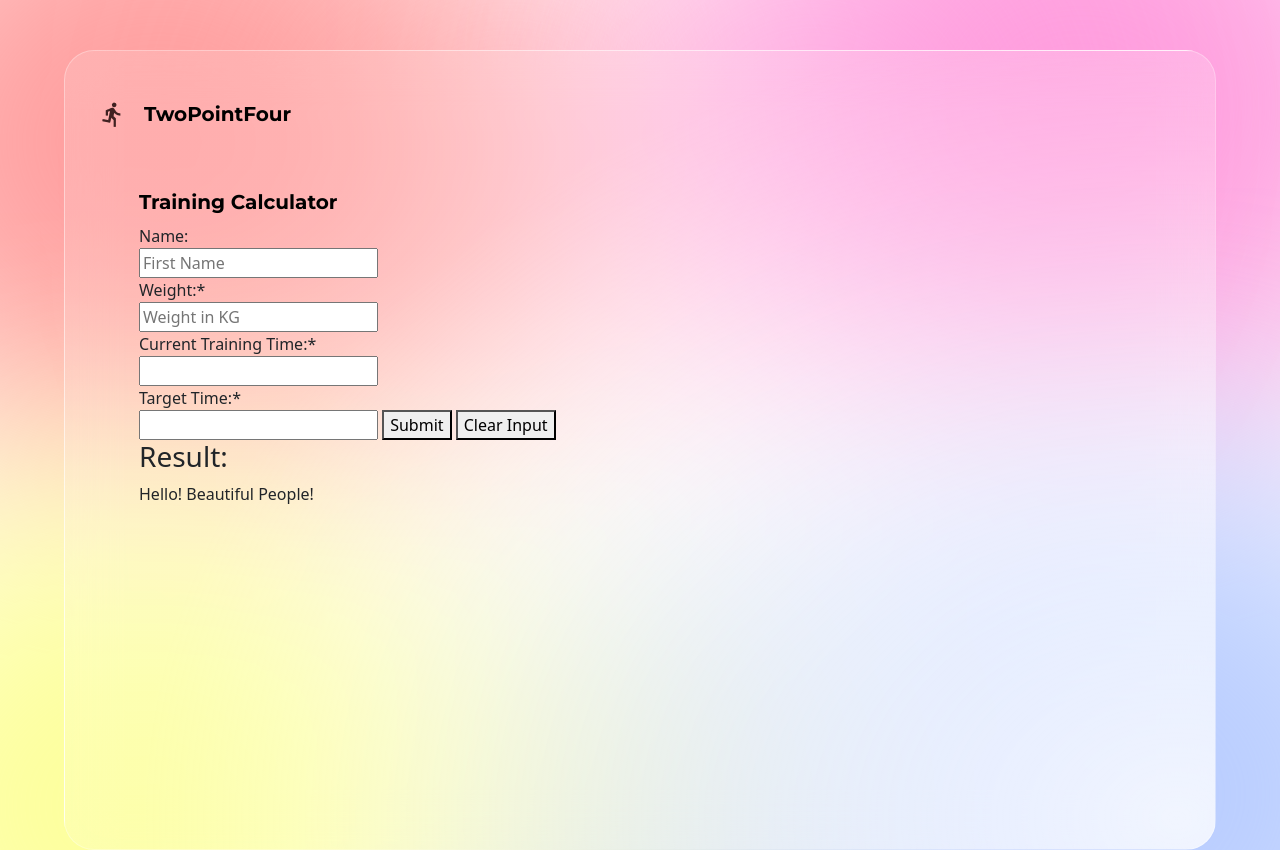
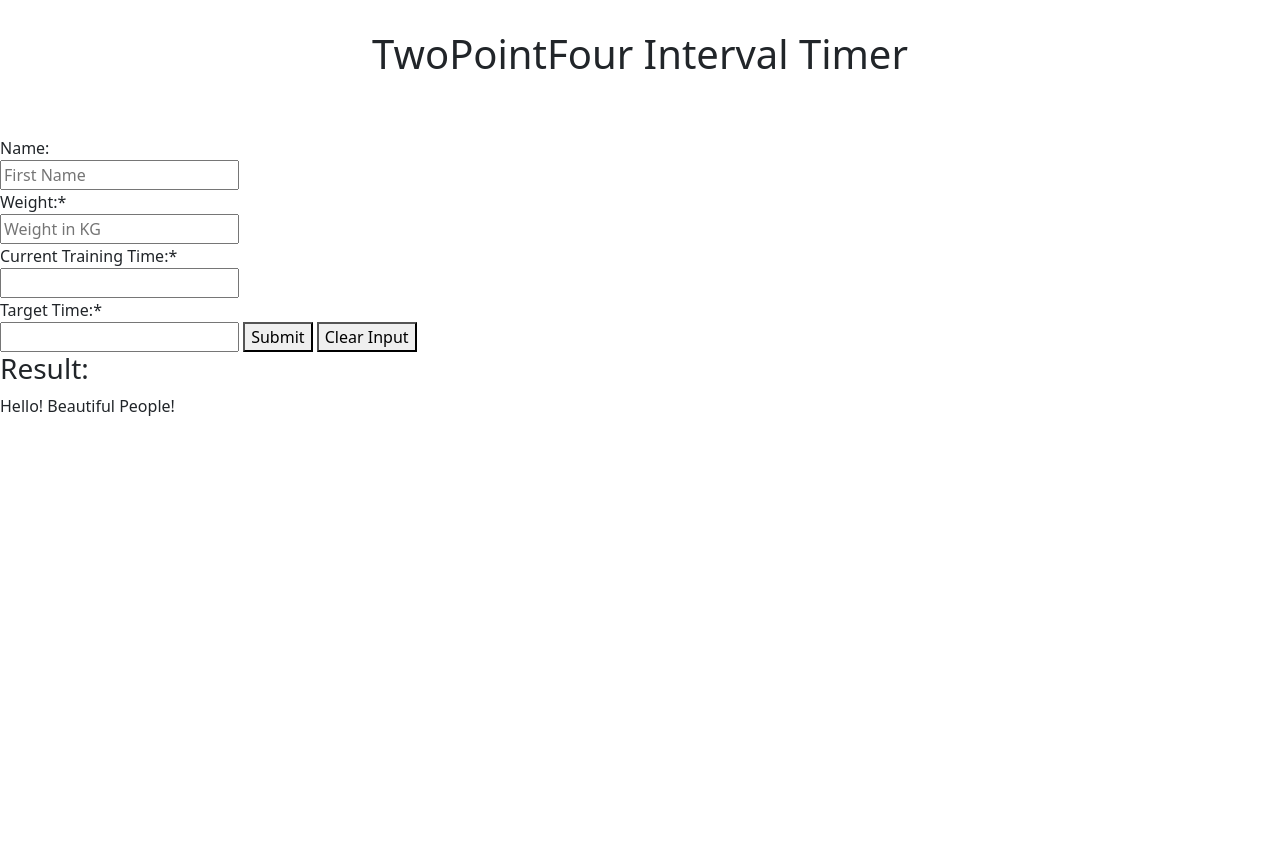
Before and after one commit to TwoPointFour/Run_App, a PHP site: page / in a window 1280 px wide. After the commit the page ends 416 px from the top, so only its background shows below. Run offline with PHP 8.4, Linux system fonts and the light colour scheme.

Commit message:
simplifying stuff

```diff
--- a/index.html
+++ b/index.html
@@ -1,69 +1,54 @@
 <!DOCTYPE html>
 <html lang="en">
   <head>
-    <meta charset="UTF-8">
-    <meta name="viewport" content="width=device-width, initial-scale=1.0">
-    <meta name="theme-color" content="#009578">
+    <meta charset="UTF-8" />
+    <meta name="viewport" content="width=device-width, initial-scale=1.0" />
+    <meta name="theme-color" content="#009578" />
     <title>Two.Four</title>
-    <link rel="stylesheet" href="css/bootstrap.min.css">
-    <link rel="stylesheet" href="src/master.css">
-    <link rel="manifest" href="manifest.json">
-    <link rel="apple-touch-icon" href="images/icon_x152.png">
+    <link rel="stylesheet" href="css/bootstrap.min.css" />
+    <link rel="stylesheet" href="src/master.css" />
+    <link rel="manifest" href="manifest.json" />
+    <link rel="apple-touch-icon" href="images/icon_x152.png" />
     <script src="src/index.js"></script>
-    <link rel="serviceWorker" href="./sw.js">
-    <link rel="preconnect" href="https://fonts.gstatic.com">
-    <link href="https://fonts.googleapis.com/css2?family=Montserrat:ital,wght@0,100;0,200;0,300;0,400;0,500;0,600;0,700;0,800;0,900;1,100;1,200;1,300;1,400;1,500;1,600;1,700;1,800;1,900&family=Noto+Sans:ital,wght@0,400;0,700;1,400;1,700&display=swap"
-          rel="stylesheet">
+    <link rel="serviceWorker" href="./sw.js" />
+    <link rel="preconnect" href="https://fonts.gstatic.com" />
+    <link
+      href="https://fonts.googleapis.com/css2?family=Montserrat:ital,wght@0,100;0,200;0,300;0,400;0,500;0,600;0,700;0,800;0,900;1,100;1,200;1,300;1,400;1,500;1,600;1,700;1,800;1,900&family=Noto+Sans:ital,wght@0,400;0,700;1,400;1,700&display=swap"
+      rel="stylesheet"
+    />
     <script type="module" src="src/db.js"></script>
-
   </head>
 
   <body>
-<div class="glass_container container-fluid">
-    <div class="run-menu row container-fluid">
-        <div class="col-2 brand">
-            <div class="row">
-                <div class="col-3 logo">
-                    <a href="index.html">
-                        <img src="images/directions_run.png" alt="Image not found">
-                    </a>
-                </div>
-
-                <div class="col-9 brandname">
-                    <h1>TwoPointFour</h1>
+    <div class="container-fluid Logo">
+      <div class="row justify-content-center">
+        <div class="col-lg-12"><h1>TwoPointFour Interval Timer</h1></div>
       </div>
     </div>
-        </div>
-        <div class="col-2">
+    <div>
+      <form id="inputForm">
+        <label for="firstName">Name:</label><br />
+        <input
+          type="text"
+          id="firstName"
+          name="firstName"
+          placeholder="First Name"
+          required
+        /><br />
 
-        </div>
-        <!--
-        <div class="col-2">
-            <a href="plan.html"><h2>Training Plan</h2></a>
-        </div>
-        <div class="col-2">
-            <a href="records.html"><h2>Training Records</h2></a>
-        </div>
-        -->
-        <div class="col-4">
-        </div>
-    </div>
+        <label for="weight">Weight:*</label><br />
+        <input
+          type="number"
+          id="weight"
+          name="weight"
+          placeholder="Weight in KG"
+        /><br />
 
-    <div class="main-content container-fluid">
-        <h1>Training Calculator</h1>
+        <label for="trainTime">Current Training Time:*</label><br />
+        <input type="number" id="trainTime" name="trainTime" required /><br />
 
-        <form id="inputForm">
-            <label for="firstName">Name:</label><br>
-            <input type="text" id="firstName" name="firstName" placeholder="First Name" required><br>
-
-            <label for="weight">Weight:*</label><br>
-            <input type="number" id="weight" name="weight" placeholder="Weight in KG"><br>
-
-            <label for="trainTime">Current Training Time:*</label><br>
-            <input type="number" id="trainTime" name="trainTime" required><br>
-
-            <label for="targetTime">Target Time:*</label><br>
-            <input type="number" id="targetTime" name="targetTime" required>
+        <label for="targetTime">Target Time:*</label><br />
+        <input type="number" id="targetTime" name="targetTime" required />
 
         <button type="submit" id="submitBtn">Submit</button>
         <button type="reset" id="resetBtn">Clear Input</button>
@@ -73,44 +58,6 @@
 
       <span id="display">Hello! Beautiful People!</span>
     </div>
-</div>
     <script type="module" src="src/index.js"></script>
-
   </body>
 </html>
-
-
-<!--
-<div class="navbar">
-    <div class="navbrand">
-        <img class="logo" src="../Run_App/images/directions_run.png" alt="logo">
-        <a href="index.html"><span>TwoPointFour</span></a>
-    </div>
-
-    <div id="training_plan" class="nav-item">Training Plan</div>
-    <div id="training_records" class="nav-item">Training Records</div>
-</div>
-<div class="main-content">
-    <h2>Training Calculator</h2>
-
-    <form id="input_form">
-        <label for="fname">Name:</label><br>
-        <input type="text" id="fname" name="fname" placeholder="First Name" required><br>
-
-        <label for="weight">Weight:</label><br>
-        <input type="number" id="weight" name="weight" placeholder="Weight in KG"><br>
-
-        <label for="train_time">Current Training Time:</label><br>
-        <input type="number" id="train_time" name="time" required><br>
-
-        <label for="target_time">Target Time:</label><br>
-        <input type="number" id="target_time" name="target_time" required>
-
-        <button type="submit" id="submit_Btn" value="click" onclick="function1()">Click</button>
-    </form>
-
-    <h3>Result:</h3>
-
-    <span id="display">Hello! Beautiful People!</span>
-
--->
--- a/src/master.css
+++ b/src/master.css
@@ -1,177 +1,9 @@
 body {
-    background: url('../images/background.svg');
-    background-size: cover;
+  background: white;
 }
 
-.glass_container {
-    /*
-    position: relative;
-    width: 80%;
-
-    margin-top: 100px;
-    margin-right: auto;
-    margin-left: auto;
-    */
-    width: 90%;
-    margin-top: 50px;
-    height: 800px;
-    background: radial-gradient(89.88% 99.94% at 96.66% 96.11%, rgba(255, 255, 255, 0.8) 0%, rgba(255, 253, 253, 0.16) 100%);
-    border: 1px solid rgba(255, 255, 255, 0.3);
-    box-sizing: border-box;
-    backdrop-filter: blur(25px);
-    /* Note: backdrop-filter has minimal browser support */
-
-    border-radius: 30px;
+.Logo {
+  text-align: center;
+  margin-top: 30px;
+  margin-bottom: 50px;
 }
-
-
-
-/* Navigation */
-
-.run-menu {
-    position: relative;
-    margin-top: 40px;
-    height: 48px;
-}
-
-h1 {
-    font-style: normal;
-    font-weight: bold;
-    font-size: 20px;
-    line-height: 27px;
-    font-family: 'Montserrat', sans-serif;
-    color: black;
-}
-
-h2 {
-    font-family: Montserrat;
-    font-style: normal;
-    font-weight: 600;
-    font-size: 12px;
-    line-height: 15px;
-    padding:20px;
-
-    color: #9E8282;
-}
-
-a:link {
-    text-decoration: none;
-}
-
-.logo {
-    padding: 10px;
-}
-
-.brandname {
-    padding: 10px;
-}
-
-
-.main-content {
-    margin-top: 50px;
-    margin-left: 50px;
-}
-
-/*
-.navbar {
-    position: relative;
-    top: 42px;
-    width: 100%;
-    height: 48px;
-}
-
-
-.navbrand span{
-    font-family: 'Montserrat', sans-serif;
-    color: black;
-
-    position: absolute;
-    left: 18.6%;
-    right: 0%;
-    top: 0%;
-    bottom: 0%;
-
-    font-style: normal;
-    font-weight: bold;
-    font-size: 20px;
-    line-height: 27px;
-}
-
-.logo{
-    position: absolute;
-    left: 0%;
-    right: 84.3%;
-    top: 0%;
-    bottom: 0%;
-}
-
-.navbrand {
-    width: 25%;
-    height: 27px;
-    top: 11px;
-    left: 54px;
-    bottom: 10px;
-    position: relative;
-}
-
-.nav-item {
-    font-family: Montserrat;
-    font-style: normal;
-    font-weight: 600;
-    font-size: 12px;
-    line-height: 15px;
-
-
-    color: #9E8282;
-}
-
-#training_plan {
-    position: absolute;
-    width: 83px;
-    height: 15px;
-    left: 360px;
-    top: 17px;
-}
-
-#training_records {
-    position: absolute;
-    width: 105px;
-    height: 15px;
-    left: 477px;
-    top: 16px;
-}
-
-
-
-.main-content {
-
-    position: absolute;
-    width: 766px;
-    height: 656px;
-    left: 59px;
-    top: 113px;
-
-    font-family: Montserrat;
-    font-style: normal;
-}
-
-
-
-@media (min-width: 1200px) {
-    .col-lg-4 .col-lg-8 {
-        height: 100%;
-        box-sizing: border-box;
-        float: left;
-    }
-
-    .col-lg-4 {
-        width:33%;
-
-    }
-
-    .col-lg-8 {
-        width:66%;
-    }
-}
-
-*/
```
Lines whose indentation alone changed are shown as unchanged.
